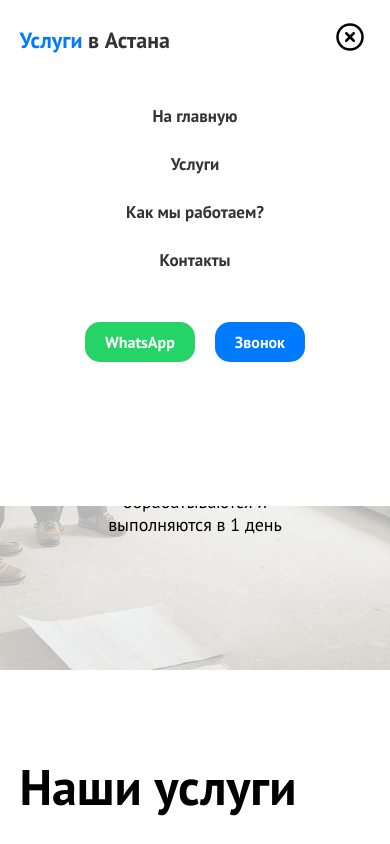
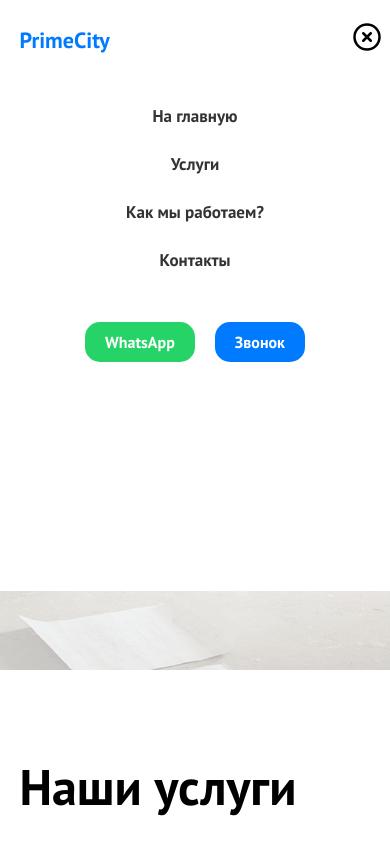
Before and after one commit to erkosha11/PrimeCity, a React (Vite) app: page / in a window 390 px wide. Both pictures are taken after a click on the element 358 px from the left and 40 px from the top of the page. Shown: the top 844 px of the page. Built offline with nearby package versions, Linux system fonts and the light colour scheme.

Commit message:
change project v2

```diff
--- a/src/components/Header/components/BurgerMenu.module.scss
+++ b/src/components/Header/components/BurgerMenu.module.scss
@@ -3,7 +3,7 @@
   top: 0px;
   left: 0;
   width: 100%;
-  height: 60%;
+  height: 70%;
   background: rgba(255, 255, 255, 1);
   display: none;
   justify-content: flex-start;
@@ -15,7 +15,7 @@
     display: flex;
     justify-content: space-between;
     align-items: center;
-    width: 100%;
+    width: 105%;
     height: 80px;
   }
   .close {
--- a/src/components/Header/components/BurgerMenu.tsx
+++ b/src/components/Header/components/BurgerMenu.tsx
@@ -14,7 +14,7 @@ const BurgerMenu: React.FC<BurgerMenuProps> = ({ isOpen, onClose }) => {
           <div className="container">
             <div className={s.bgmenuHeader}>
               <h1>
-                <span> Услуги</span> в Астана
+                <span> PrimeCity</span>
               </h1>
               <button className={s.close}>
                 <img src={closeImg} alt="" />
```
